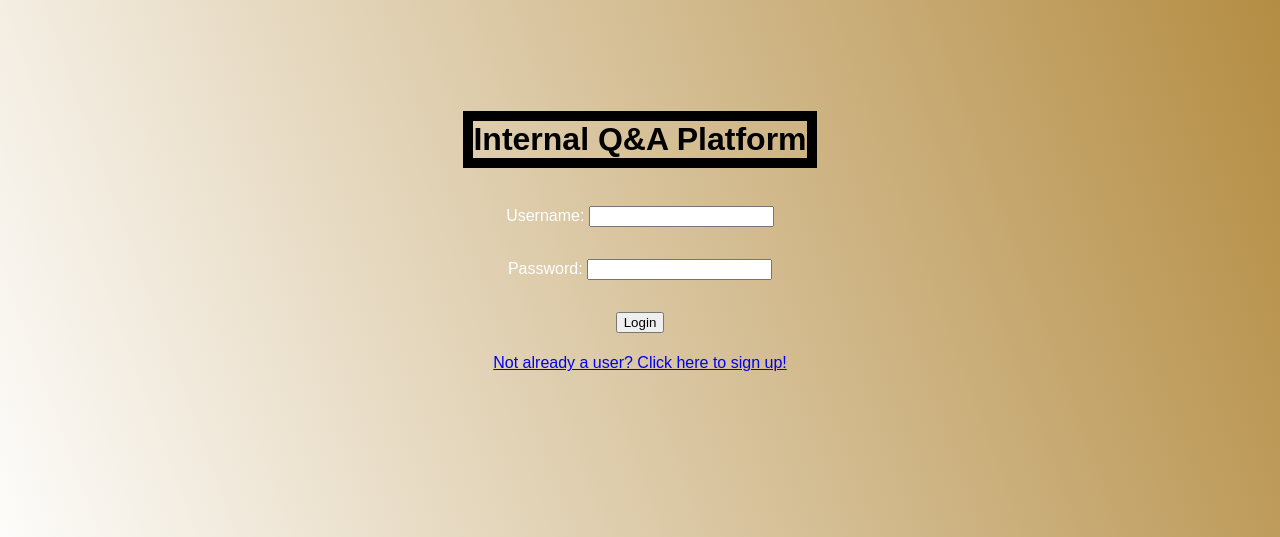
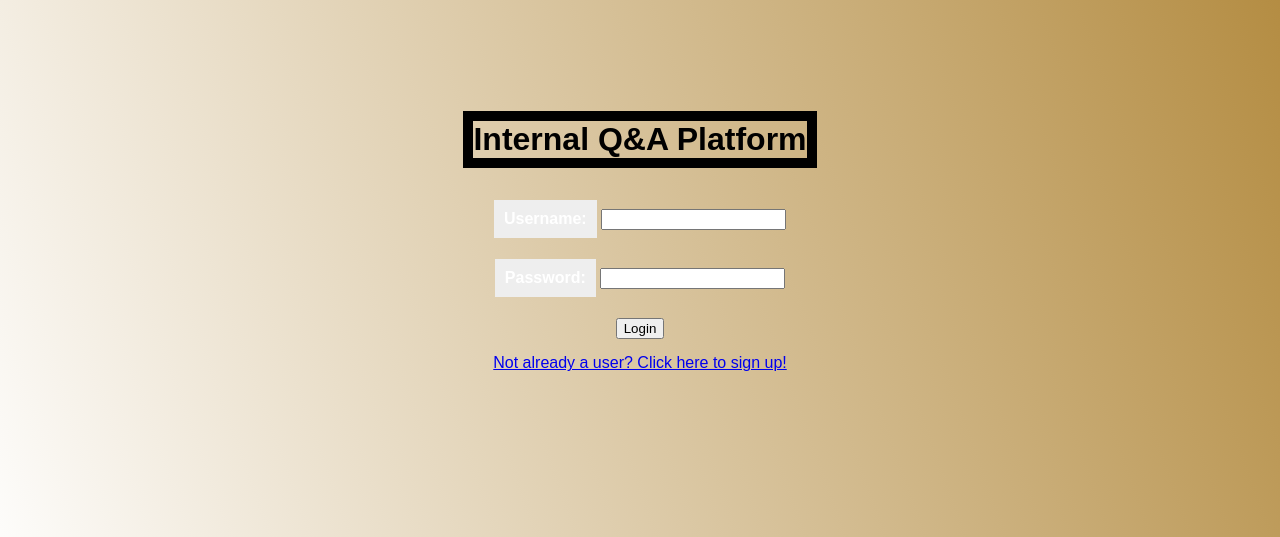
Before and after one commit to Adeola-Teddy/Internal-QA-Platform, a Flask app: page / in a window 1280 px wide. Shown: the part 177-714 px from the top of the page. Run offline with Flask 3, Linux system fonts and the light colour scheme.

Commit message:
changes to styling

```diff
--- a/static/css/login.css
+++ b/static/css/login.css
@@ -27,7 +27,12 @@ form > {
 }
 
 label {
-
+    font-size: 16px;
+    font-weight: bold;
+    text-align: center;
+    display: inline-block;
+    padding: 10px;
+    background-color: #eee;
 }
 
 h1 {
```
